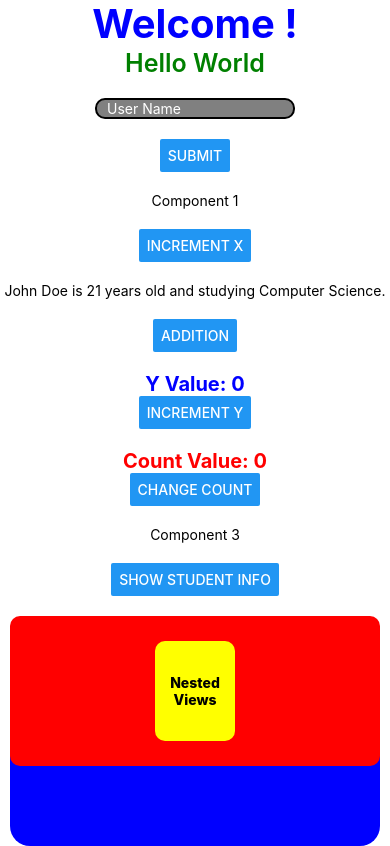
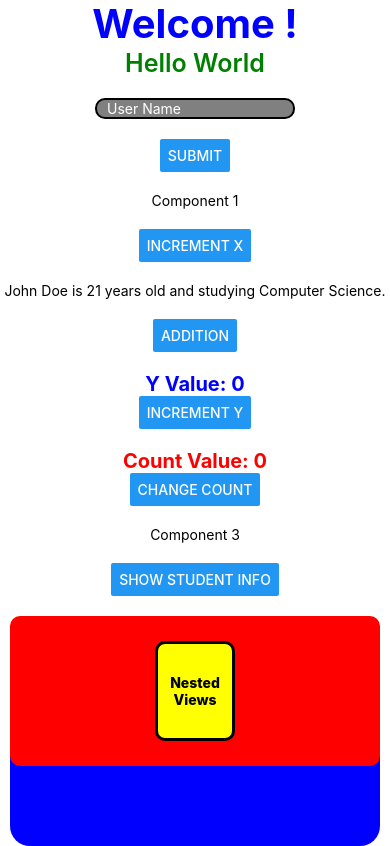
Before and after one commit to Nadil-Dulran/MobileTestApp, a React Native app: screen / in a window 390 px wide. Built offline with nearby package versions, Linux system fonts and the light colour scheme.

Commit message:
Use border style attributes

```diff
--- a/App.tsx
+++ b/App.tsx
@@ -184,8 +184,8 @@ function App() {
 
           <View style={{ backgroundColor: 'blue', flexDirection: 'row', height: 230, width: 370, alignSelf: 'center', marginTop: 20, borderRadius: 20 }}>
             <View style={{ backgroundColor: 'red',flex: 1, height: 150, width: 100, elevation:15, borderRadius: 10, justifyContent: 'center', alignItems: 'center' }}>
-              <View style={{ backgroundColor: 'yellow', elevation:10, height: 100, width: 80, borderRadius: 10, justifyContent: 'center', alignItems: 'center' }}>
-                <Text style={{ fontWeight: '800', textAlign: 'center' }}>Nested Views</Text>
+              <View style={{ backgroundColor: 'yellow', elevation:10, height: 100, width: 80, borderRadius: 10, justifyContent: 'center', alignItems: 'center', borderStyle: 'solid', borderBottomColor: 'black', borderWidth: 3  }}>
+                <Text style={{ fontWeight: '800', textAlign: 'center'}}>Nested Views</Text>
               </View>
             </View>
           </View>
```
